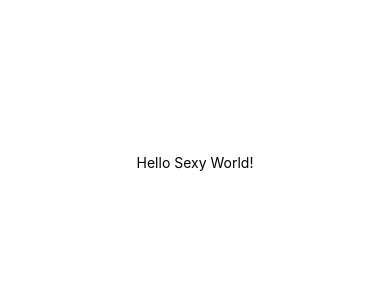
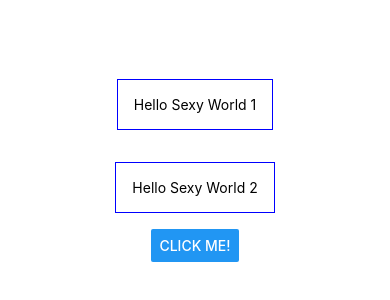
Before and after one commit to jorgearguellles/react-native, a React Native app in the folder RNCourse/: screen / in a window 390 px wide. Shown: the part 260-560 px from the top of the page. Built offline with nearby package versions, Linux system fonts and the light colour scheme.

Commit message:
Core React Native Componenents and starting styles on RN, it does not CSS

```diff
--- a/RNCourse/App.js
+++ b/RNCourse/App.js
@@ -1,10 +1,12 @@
 import { StatusBar } from 'expo-status-bar';
-import { StyleSheet, Text, View } from 'react-native';
+import { StyleSheet, Text, View, Button } from 'react-native';
 
 export default function App() {
   return (
     <View style={styles.container}>
-      <Text>Hello Sexy World!</Text>
+      <Text style={styles.dummyText}>Hello Sexy World 1</Text>
+      <Text style={styles.dummyText}>Hello Sexy World 2</Text>
+      <Button title='Click me!' />
       <StatusBar style="auto" />
     </View>
   );
@@ -17,4 +19,10 @@ const styles = StyleSheet.create({
     alignItems: 'center',
     justifyContent: 'center',
   },
+  dummyText: {
+    borderWidth: 1,
+    borderColor: 'blue',
+    margin: 16,
+    padding: 16,
+  }
 });
```
Also changed, not shown: 2 other files (tests, documents, lock files or other folders).
